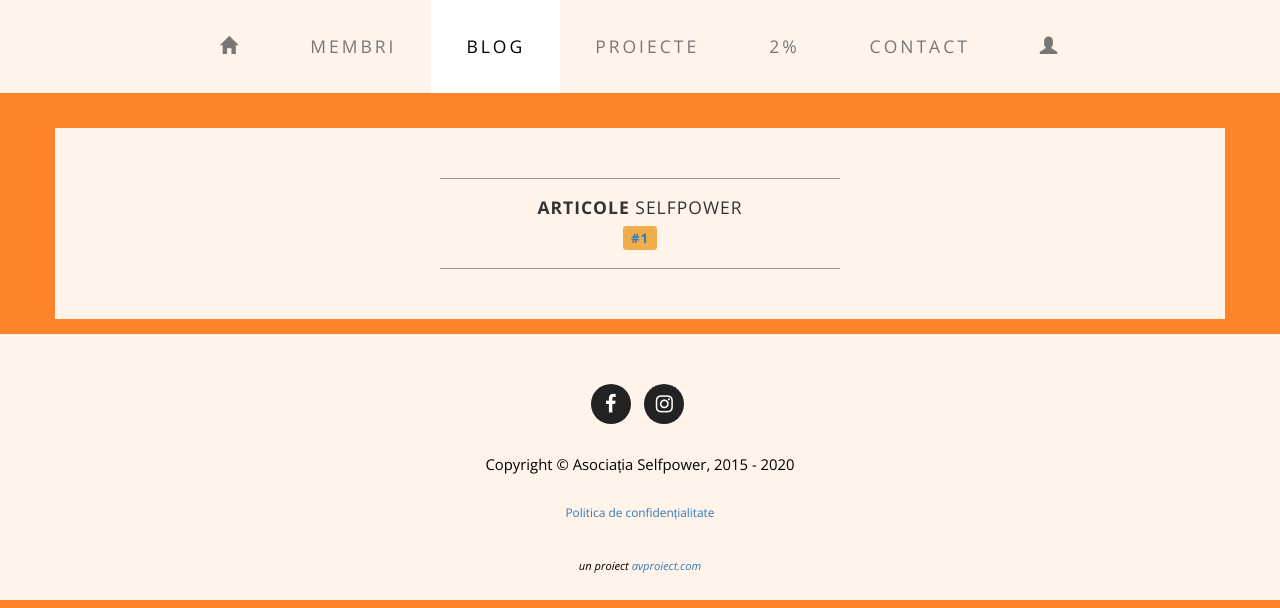
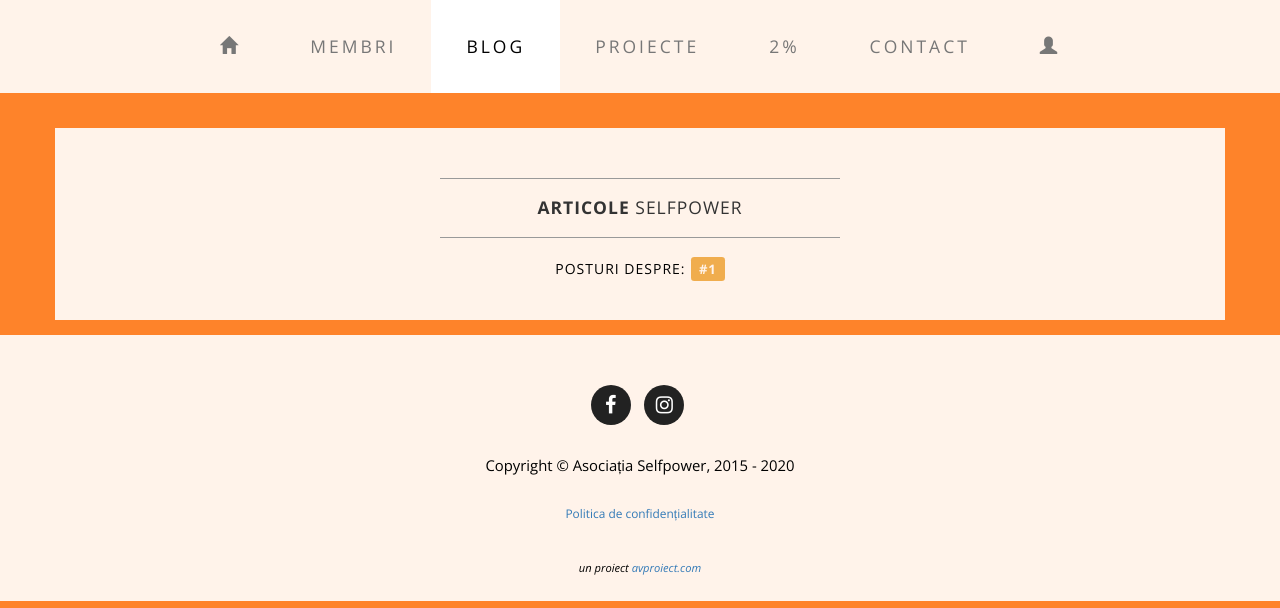
Before and after one commit to selfpower-ngo/selfpower.ro, a Django app: page /blog/tag/1 in a window 1280 px wide. Shown: the part 192-800 px from the top of the page. Run offline with Django 3.2, Linux system fonts and the light colour scheme; data comes from the database, SQL or seed files in the repository; data that the repository does not hold is empty; parts of the project's set-up code (start-up, migrations or seed data) failed here and were passed over; some libraries are stand-ins or nearby versions; some web fonts are replaced.

Commit message:
setare posturi despre: #tag in tag_search_list

```diff
--- a/src/blog/templates/list_posts_by_tag.html
+++ b/src/blog/templates/list_posts_by_tag.html
@@ -33,17 +33,19 @@
         <h2 class="intro-text text-center"><strong>Articole </strong>
             Selfpower
         </h2>
+        <hr>
         <div class="text-center">
         <span class="h3 intro-text">
+          <p style="font-size: 14px; display:inline-block" >Posturi despre:</p>
           <span class="label label-warning">
-              <strong><a href="{% url 'list_by_tag' query %}">#{{query}}</a></strong>
+               <strong style="color:#fff3ea">#{{query}}</strong>
           </span>
         </span>
       </div>
-        <hr>
-        {%include "tag_list.html" %}
+
+        <!-- {%include "tag_list.html" %}
         {% block tag %}
-        {% endblock %}
+        {% endblock %} -->
     </div>
 </div><!-- ./box -->
 </div><!-- ./row -->
```
